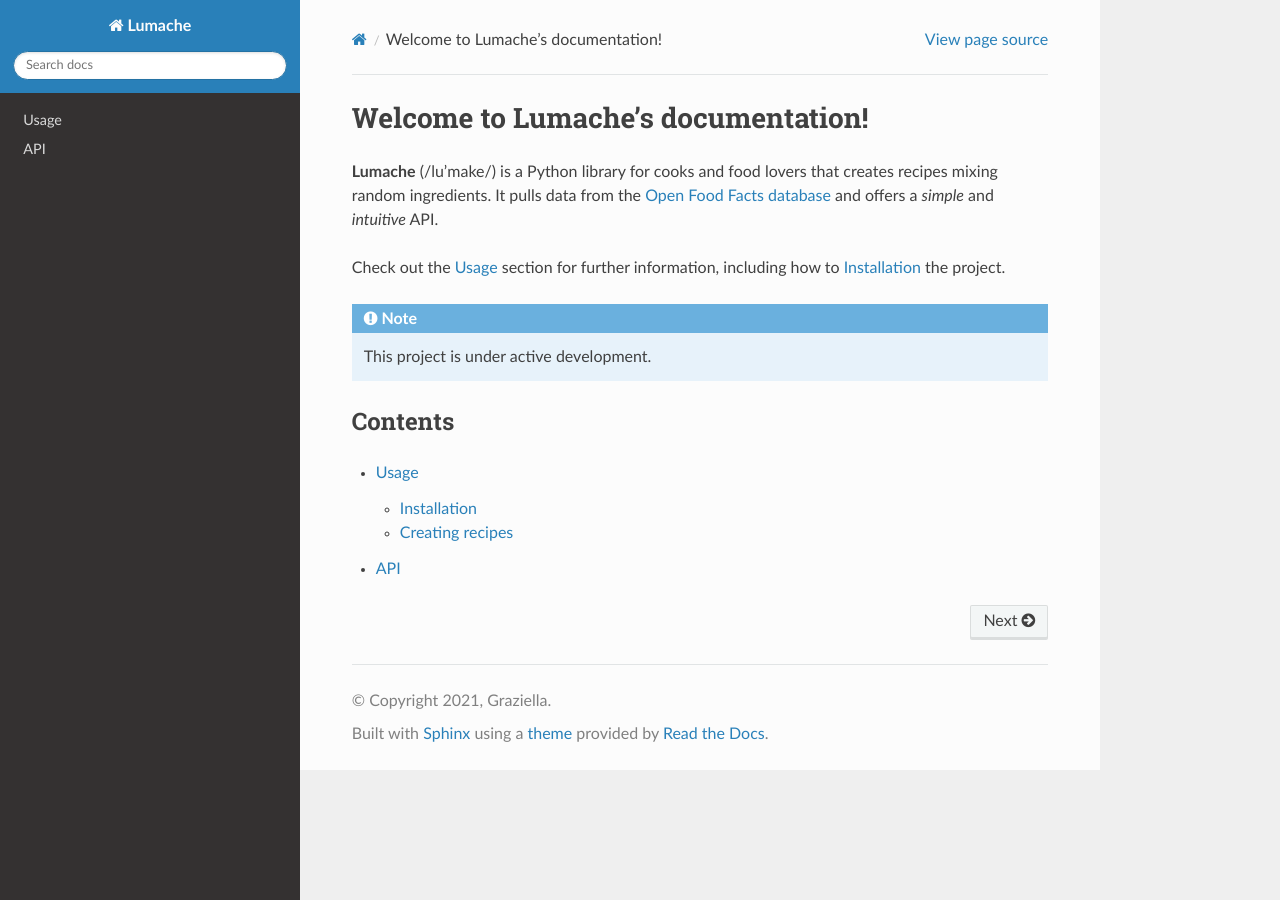
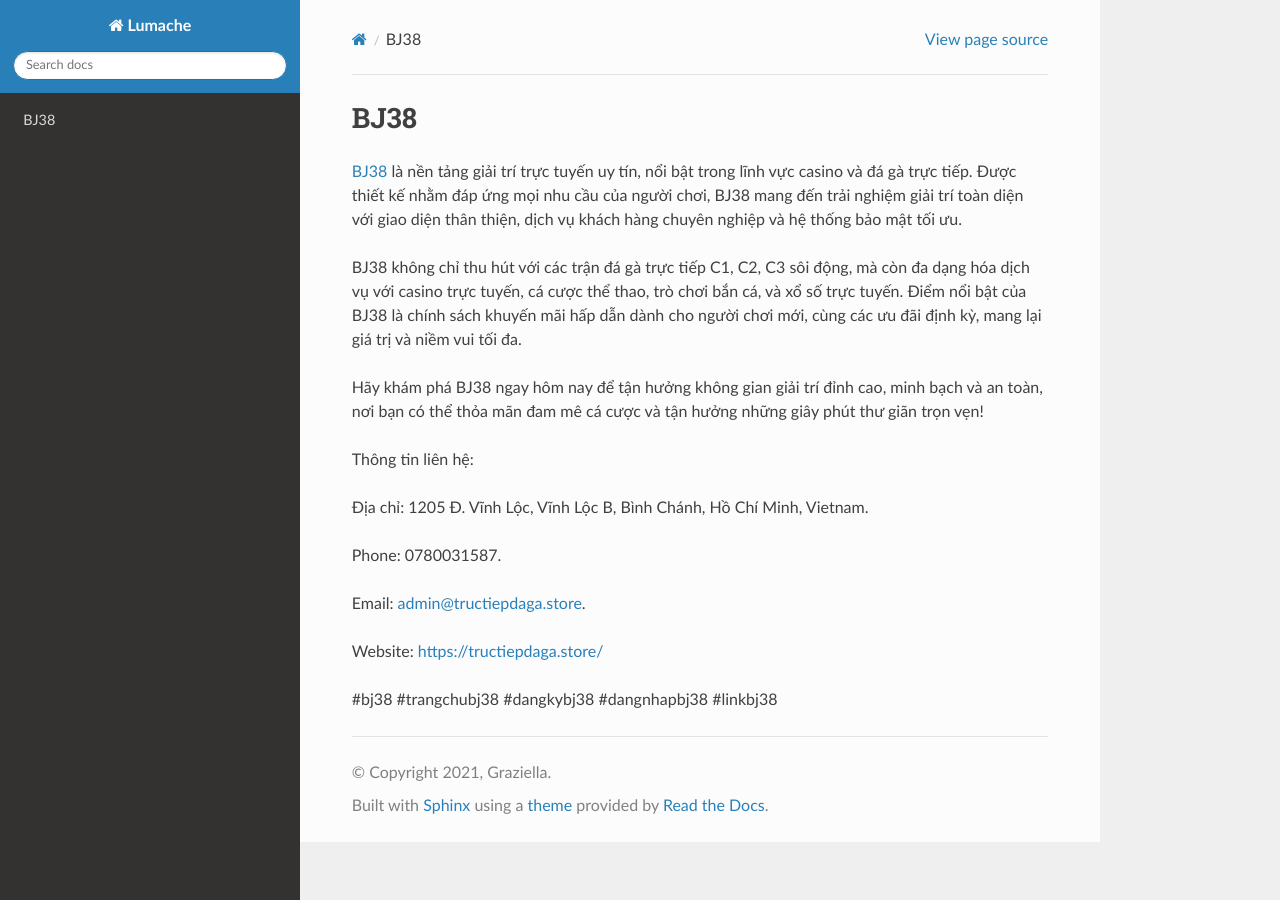
Before and after one commit to camtiennguyena/bj38tructiepdagastore, a Sphinx documentation site: the page built from docs/source/index.rst, in a window 1280 px wide. Built offline with Sphinx 7.4.7 and the Read the Docs theme 3.1.0, drawn with Linux system fonts in a browser that asks for light colours.

Commit message:
Update index.rst

```diff
--- a/docs/source/index.rst
+++ b/docs/source/index.rst
@@ -1,22 +1,20 @@
-Welcome to Lumache's documentation!
+BJ38
 ===================================
 
-**Lumache** (/lu'make/) is a Python library for cooks and food lovers
-that creates recipes mixing random ingredients.
-It pulls data from the `Open Food Facts database <https://world.openfoodfacts.org/>`_
-and offers a *simple* and *intuitive* API.
+`BJ38 <https://tructiepdaga.store/>`_ là nền tảng giải trí trực tuyến uy tín, nổi bật trong lĩnh vực casino và đá gà trực tiếp. Được thiết kế nhằm đáp ứng mọi nhu cầu của người chơi, BJ38 mang đến trải nghiệm giải trí toàn diện với giao diện thân thiện, dịch vụ khách hàng chuyên nghiệp và hệ thống bảo mật tối ưu.
 
-Check out the :doc:`usage` section for further information, including
-how to :ref:`installation` the project.
+BJ38 không chỉ thu hút với các trận đá gà trực tiếp C1, C2, C3 sôi động, mà còn đa dạng hóa dịch vụ với casino trực tuyến, cá cược thể thao, trò chơi bắn cá, và xổ số trực tuyến. Điểm nổi bật của BJ38 là chính sách khuyến mãi hấp dẫn dành cho người chơi mới, cùng các ưu đãi định kỳ, mang lại giá trị và niềm vui tối đa.
 
-.. note::
+Hãy khám phá BJ38 ngay hôm nay để tận hưởng không gian giải trí đỉnh cao, minh bạch và an toàn, nơi bạn có thể thỏa mãn đam mê cá cược và tận hưởng những giây phút thư giãn trọn vẹn!
 
-   This project is under active development.
+Thông tin liên hệ:
 
-Contents
---------
+Địa chỉ: 1205 Đ. Vĩnh Lộc, Vĩnh Lộc B, Bình Chánh, Hồ Chí Minh, Vietnam.
 
-.. toctree::
+Phone: 0780031587.
 
-   usage
-   api
+Email: admin@tructiepdaga.store.
+
+Website: https://tructiepdaga.store/
+
+#bj38 #trangchubj38 #dangkybj38 #dangnhapbj38 #linkbj38
```
